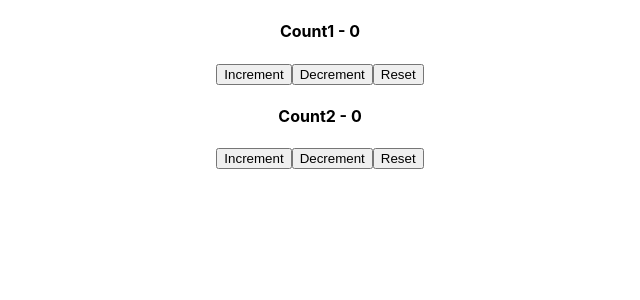
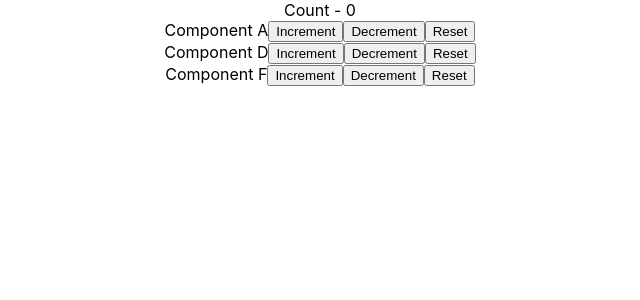
Before and after one commit to nitolpalak/ReactHooks, a React (Create React App) app: page / in a window 1280 px wide. Shown: the top 300 px of the page, without its empty margins (320-960 px from the left). Built offline with nearby package versions, Linux system fonts and the light colour scheme.

Commit message:
Till Tutorial 65

```diff
--- a/src/App.js
+++ b/src/App.js
@@ -1,4 +1,4 @@
-import React from "react";
+import React, { useReducer } from "react";
 import logo from "./logo.svg";
 import "./App.css";
 import ClassCounter from "./components/ClassCounter";
@@ -19,14 +19,40 @@
 import Counter1 from "./components/Counter1";
 import Counter2 from "./components/Counter2";
 import Counter3 from "./components/Counter3";
+import ReducerCompA from "./components/ReducerCompA";
+import ReducerCompB from "./components/ReducerCompB";
+import ReducerCompC from "./components/ReducerCompC";
 
 export const UserContext = React.createContext();
 export const ChannelContext = React.createContext();
+export const CountContext = React.createContext();
+
+const initialState = 0;
+const reducer = (state, action) => {
+  switch (action) {
+    case "increment":
+      return state + 1;
+    case "decrement":
+      return state - 1;
+    case "reset":
+      return initialState;
+    default:
+      return state;
+  }
+};
 
 function App() {
+  const [count, dispatch] = useReducer(reducer, initialState);
   return (
+    <CountContext.Provider
+      value={{ countState: count, countDispatch: dispatch }}
+    >
       <div className="App">
-      <Counter3 />
+        Count - {count}
+        <ReducerCompA />
+        <ReducerCompB />
+        <ReducerCompC />
+        {/* <Counter3 /> */}
         {/* <Counter2 /> */}
         {/* <Counter1 /> */}
         {/* <UserContext.Provider value={"Yi"}>
@@ -49,6 +75,7 @@
         {/* <ClassCounter />
       <HookCounter /> */}
       </div>
+    </CountContext.Provider>
   );
 }
 
--- /dev/null
+++ b/src/components/ReducerCompA.js
@@ -0,0 +1,16 @@
+import React, { useContext } from "react";
+import { UserContext, CountContext } from "../App";
+
+function ReducerCompA() {
+  const countContext = useContext(CountContext);
+  return (
+    <div>
+      Component A
+      <button onClick={() => countContext.countDispatch("increment")}>Increment</button>
+      <button onClick={() => countContext.countDispatch("decrement")}>Decrement</button>
+      <button onClick={() => countContext.countDispatch("reset")}>Reset</button>
+    </div>
+  );
+}
+
+export default ReducerCompA;
--- /dev/null
+++ b/src/components/ReducerCompB.js
@@ -0,0 +1,12 @@
+import React from 'react'
+import ReducerCompD from './ReducerCompD'
+
+function ReducerCompB() {
+    return (
+        <div>
+            <ReducerCompD />
+        </div>
+    )
+}
+
+export default ReducerCompB
--- /dev/null
+++ b/src/components/ReducerCompC.js
@@ -0,0 +1,12 @@
+import React from 'react'
+import ReducerCompE from './ReducerCompE'
+
+function ReducerCompC() {
+    return (
+        <div>
+            <ReducerCompE />
+        </div>
+    )
+}
+
+export default ReducerCompC
--- /dev/null
+++ b/src/components/ReducerCompD.js
@@ -0,0 +1,16 @@
+import React, { useContext } from "react";
+import { UserContext, CountContext } from "../App";
+
+function ReducerCompD() {
+  const countContext = useContext(CountContext);
+  return (
+    <div>
+      Component D
+      <button onClick={() => countContext.countDispatch("increment")}>Increment</button>
+      <button onClick={() => countContext.countDispatch("decrement")}>Decrement</button>
+      <button onClick={() => countContext.countDispatch("reset")}>Reset</button>
+    </div>
+  );
+}
+
+export default ReducerCompD;
--- /dev/null
+++ b/src/components/ReducerCompE.js
@@ -0,0 +1,12 @@
+import React from 'react'
+import ReducerCompF from './ReducerCompF'
+
+function ReducerCompE() {
+    return (
+        <div>
+            <ReducerCompF />
+        </div>
+    )
+}
+
+export default ReducerCompE
--- /dev/null
+++ b/src/components/ReducerCompF.js
@@ -0,0 +1,16 @@
+import React, { useContext } from "react";
+import { UserContext, CountContext } from "../App";
+
+function ReducerCompF() {
+  const countContext = useContext(CountContext);
+  return (
+    <div>
+      Component F
+      <button onClick={() => countContext.countDispatch("increment")}>Increment</button>
+      <button onClick={() => countContext.countDispatch("decrement")}>Decrement</button>
+      <button onClick={() => countContext.countDispatch("reset")}>Reset</button>
+    </div>
+  );
+}
+
+export default ReducerCompF;
```
Lines whose indentation alone changed are shown as unchanged.
